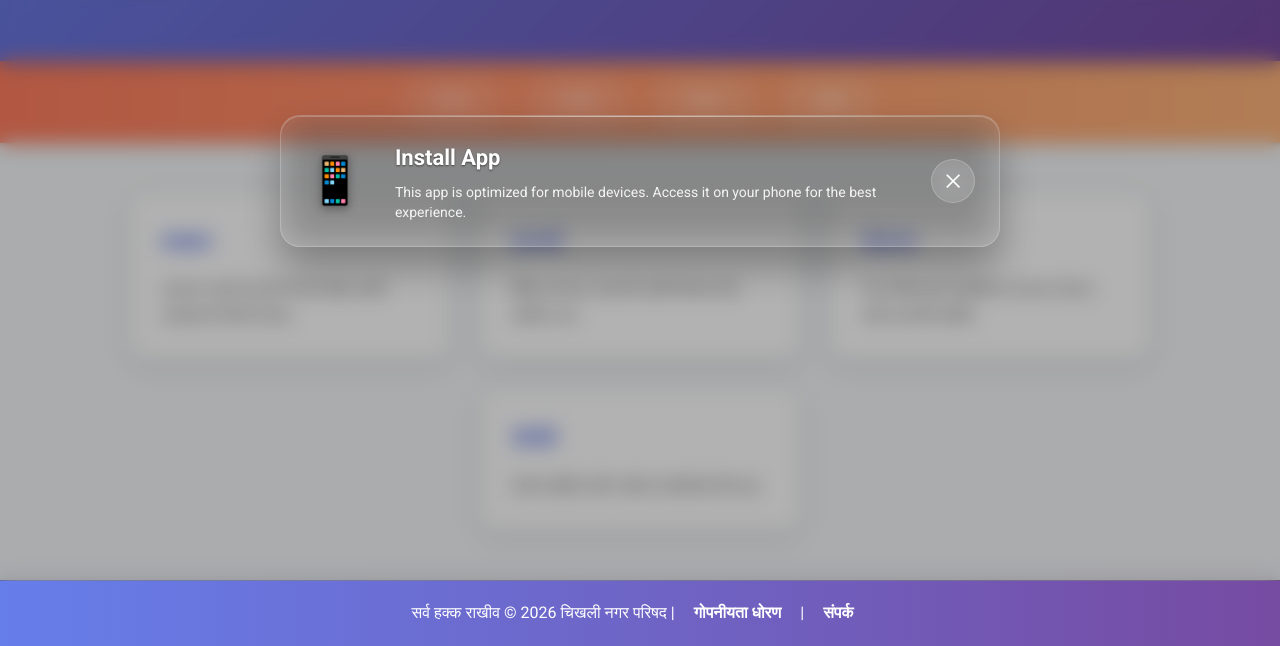
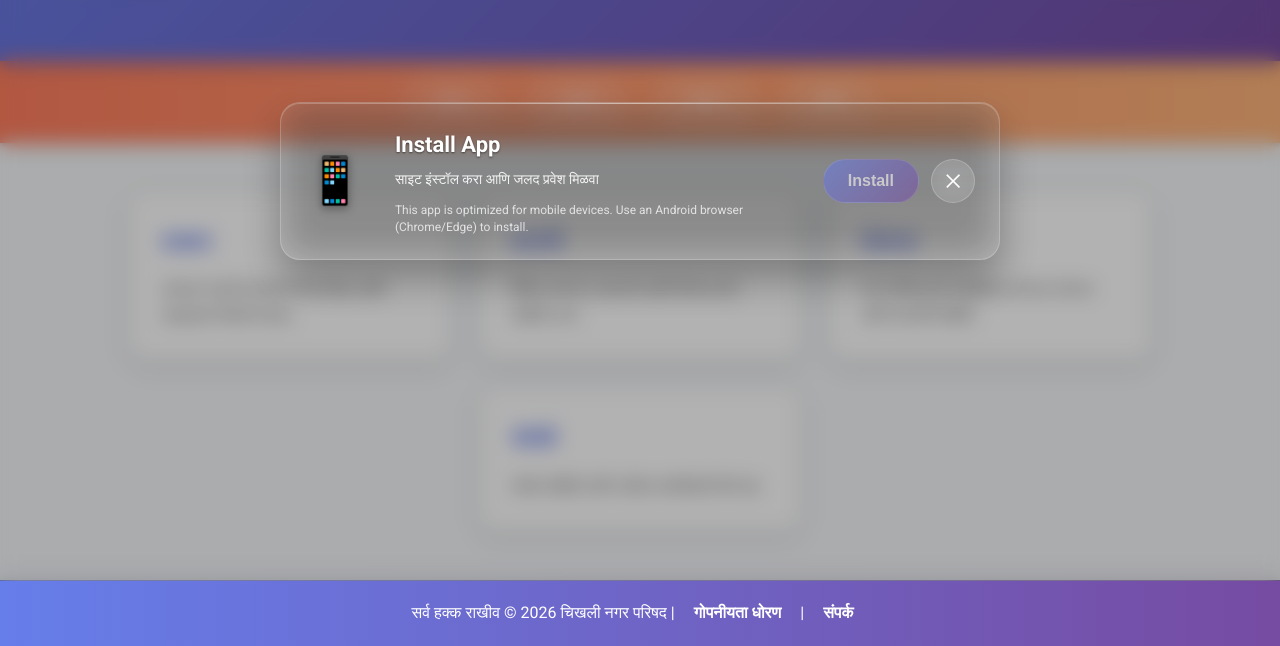
Before and after one commit to gauravdeshmukh224/chikahli, a plain HTML site: page index.html in a window 1280 px wide. Shown: the part 219-865 px from the top of the page. Drawn offline with Linux system fonts and the light colour scheme.

Commit message:
Refactor index.html for improved layout and PWA support
Updated HTML structure and styles for the Chikhali Nagar Parishad website, including header, navigation, main content, and footer sections. Added PWA install prompt functionality.

```diff
--- a/index.html
+++ b/index.html
@@ -269,6 +269,13 @@ main {
     line-height: 1.4;
 }
 
+.a2hs-dialog__hint {
+    font-size: 12px;
+    color: rgba(255,255,255,0.75);
+    margin-top: 4px;
+    line-height: 1.4;
+}
+
 .a2hs-dialog__install {
     padding: 12px 24px;
     border: none;
@@ -282,6 +289,12 @@ main {
     box-shadow: 0 4px 15px rgba(102, 126, 234, 0.4);
     white-space: nowrap;
     border: 1px solid rgba(255,255,255,0.2);
+}
+
+.a2hs-dialog__install.disabled {
+    opacity: 0.55;
+    cursor: not-allowed;
+    box-shadow: none;
 }
 
 .a2hs-dialog__install:hover {
@@ -580,9 +593,10 @@ footer a:hover {
             <div class="a2hs-dialog__text">
                 <div class="a2hs-dialog__title">Install App</div>
                 <div class="a2hs-dialog__subtitle">साइट इंस्टॉल करा आणि जलद प्रवेश मिळवा</div>
+                <div class="a2hs-dialog__hint">Install option appears on supported Android browsers. If it doesn't, use your browser menu and choose "Add to Home screen".</div>
             </div>
             <div class="a2hs-dialog__buttons">
-                <button id="a2hs-install" class="a2hs-dialog__install hidden" type="button">Install</button>
+                <button id="a2hs-install" class="a2hs-dialog__install disabled" type="button">Install</button>
                 <button id="a2hs-close" class="a2hs-dialog__close" type="button">✕</button>
             </div>
         </div>
@@ -605,10 +619,29 @@ footer a:hover {
             return window.matchMedia('(display-mode: standalone)').matches || window.navigator.standalone === true;
         }
 
+        const a2hsHint = document.querySelector('.a2hs-dialog__hint');
+
+        function updateInstallButtonState() {
+            const canInstall = !!deferredPrompt && !isDesktop && !isAppInstalled();
+
+            a2hsInstall.disabled = !canInstall;
+            a2hsInstall.classList.toggle('disabled', !canInstall);
+
+            if (canInstall) {
+                a2hsInstall.textContent = 'Install';
+                a2hsHint.textContent = 'Tap to install the app on your home screen.';
+            } else if (isDesktop) {
+                a2hsHint.textContent = 'This app is optimized for mobile devices. Use an Android browser (Chrome/Edge) to install.';
+            } else {
+                a2hsHint.textContent = 'If the install option does not appear, use your browser menu and choose "Add to Home screen".';
+            }
+        }
+
         function showInstallPopup() {
             if (isAppInstalled()) return;
             a2hsDialog.classList.add('visible');
             a2hsDialog.setAttribute('aria-hidden', 'false');
+            updateInstallButtonState();
         }
 
         function hideInstallPopup() {
@@ -619,11 +652,6 @@ footer a:hover {
         window.addEventListener('DOMContentLoaded', () => {
             // Show popup each time page loads (unless already installed)
             showInstallPopup();
-            if (isDesktop) {
-                const subtitle = document.querySelector('.a2hs-dialog__subtitle');
-                subtitle.textContent = 'This app is optimized for mobile devices. Access it on your phone for the best experience.';
-                a2hsInstall.style.display = 'none';
-            }
         });
 
         window.addEventListener('beforeinstallprompt', (e) => {
@@ -631,15 +659,17 @@ footer a:hover {
             e.preventDefault();
             deferredPrompt = e;
 
-            // Show install button when prompt is available
-            if (!isDesktop) {
-                a2hsInstall.classList.remove('hidden');
-            }
+            // Update install button state once prompt is available
+            updateInstallButtonState();
+
+            // Ensure popup is visible (in case it was hidden)
+            showInstallPopup();
         });
 
         a2hsInstall.addEventListener('click', async () => {
             if (!deferredPrompt) {
-                alert('Install is not available right now. कृपया Chrome (Android) वापरून परत प्रयत्न करा.');
+                a2hsHint.textContent = 'Install is not available in this browser. Use Chrome/Edge on Android or use the browser menu → "Add to Home screen".';
+                updateInstallButtonState();
                 return;
             }
 
@@ -647,17 +677,16 @@ footer a:hover {
             const choiceResult = await deferredPrompt.userChoice;
 
             if (choiceResult.outcome === 'accepted') {
+                a2hsHint.textContent = 'Installed! You can now open it from your home screen.';
                 console.log('User accepted the PWA install prompt');
             } else {
+                a2hsHint.textContent = 'Install cancelled. You can try again from the browser menu (Add to Home screen).';
                 console.log('User dismissed the PWA install prompt');
             }
 
-            // Hide popup immediately after trying to install
-            hideInstallPopup();
-
             // Reset prompt so it can show again on refresh
             deferredPrompt = null;
-            a2hsInstall.classList.add('hidden');
+            updateInstallButtonState();
         });
 
         a2hsClose.addEventListener('click', hideInstallPopup);
```
